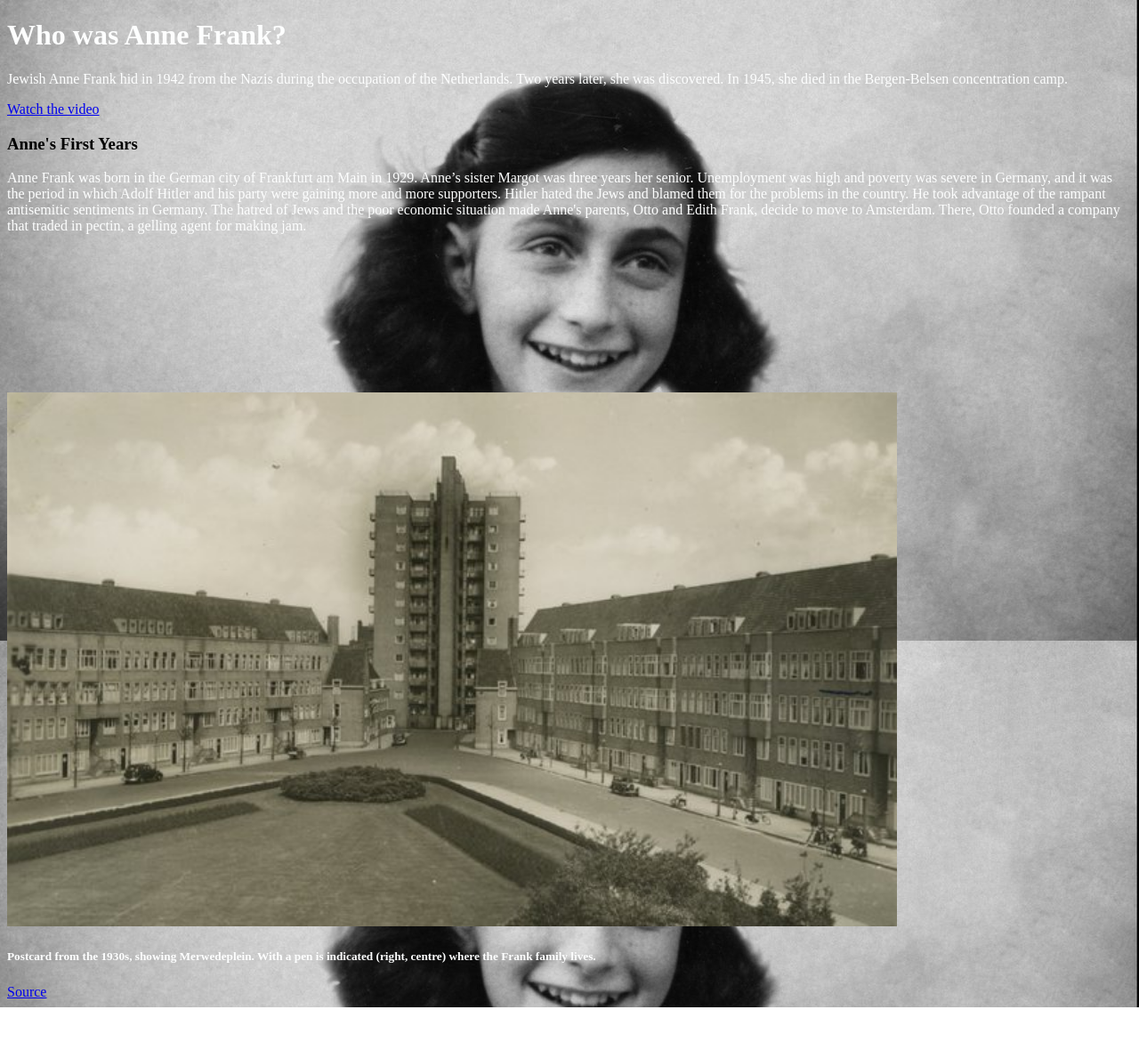
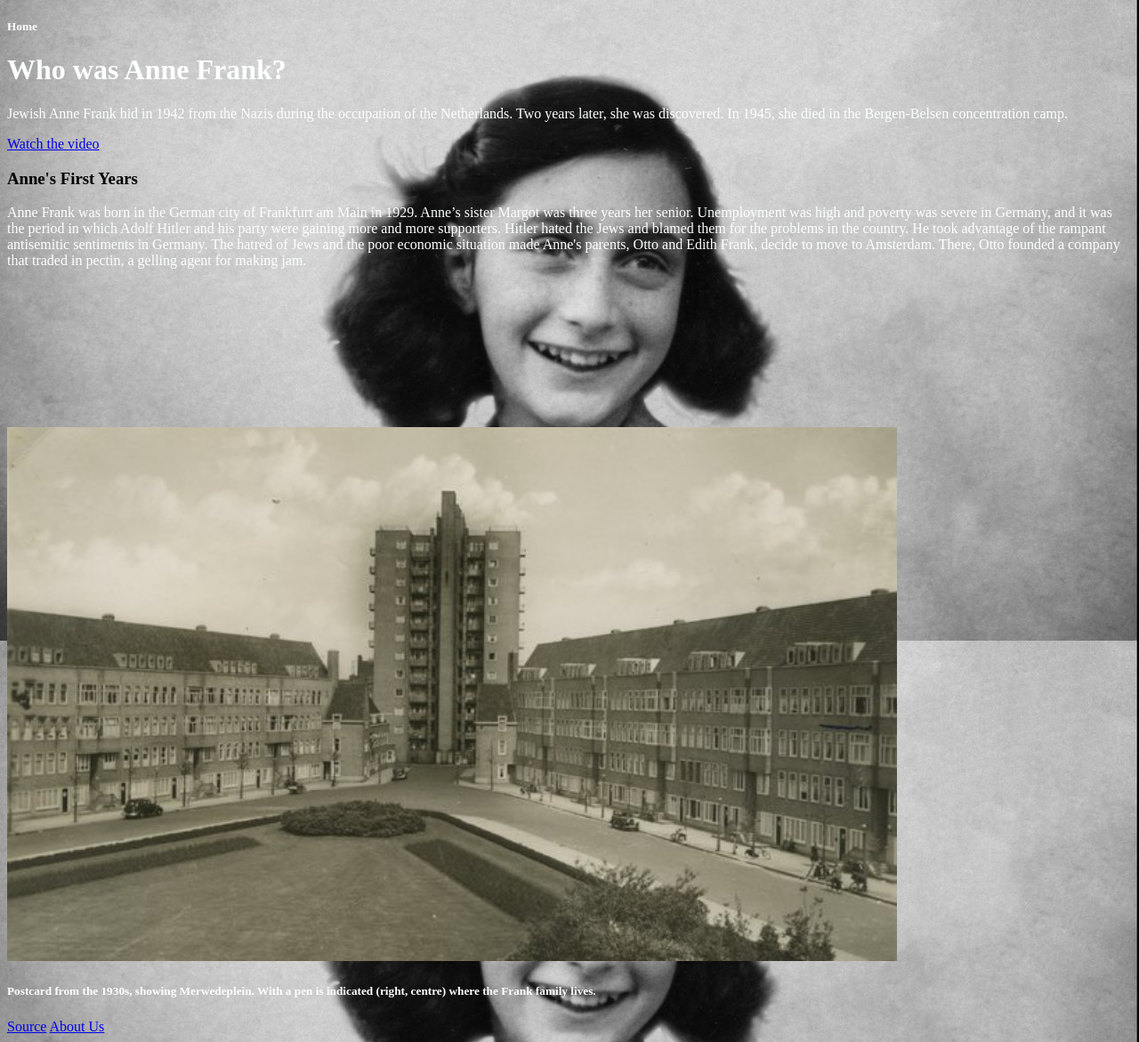
Before and after one commit to meher-b20/meher-b20.github.io, a plain HTML site: page index.html in a window 1280 px wide. Shown: the whole page at 89% size. Before the commit the page ends 1132 px from the top, so only its background shows below. Drawn offline with Linux system fonts and the light colour scheme.

Commit message:
fixed aboutus

```diff
--- a/index.html
+++ b/index.html
@@ -5,6 +5,7 @@
 <link rel="stylesheet" type="text/css" href="mystyle.css">
 </head>
 <body>
+<h5>Home</h5>
 <h1>Who was Anne Frank?</h1>
 <p>Jewish Anne Frank hid in 1942 from the Nazis during the occupation of the Netherlands. Two years later, she was discovered. In 1945, she died in the Bergen-Belsen concentration camp.</p>
 <a href="https://www.youtube.com/watch?v=7o8jSbCanv0">Watch the video</a>
@@ -22,5 +23,6 @@
 <img src="frankhouse.jpg" width="1000">
 <h5>Postcard from the 1930s, showing Merwedeplein. With a pen is indicated (right, centre) where the Frank family lives.</h5>
 <a href="https://www.annefrank.org/en/anne-frank/who-was-anne-frank/">Source</a>
+<a href="aboutus.html">About Us</a>
 </body>
 </html>
```
Also changed, not shown: aboutus.html (+1 -0 lines).
